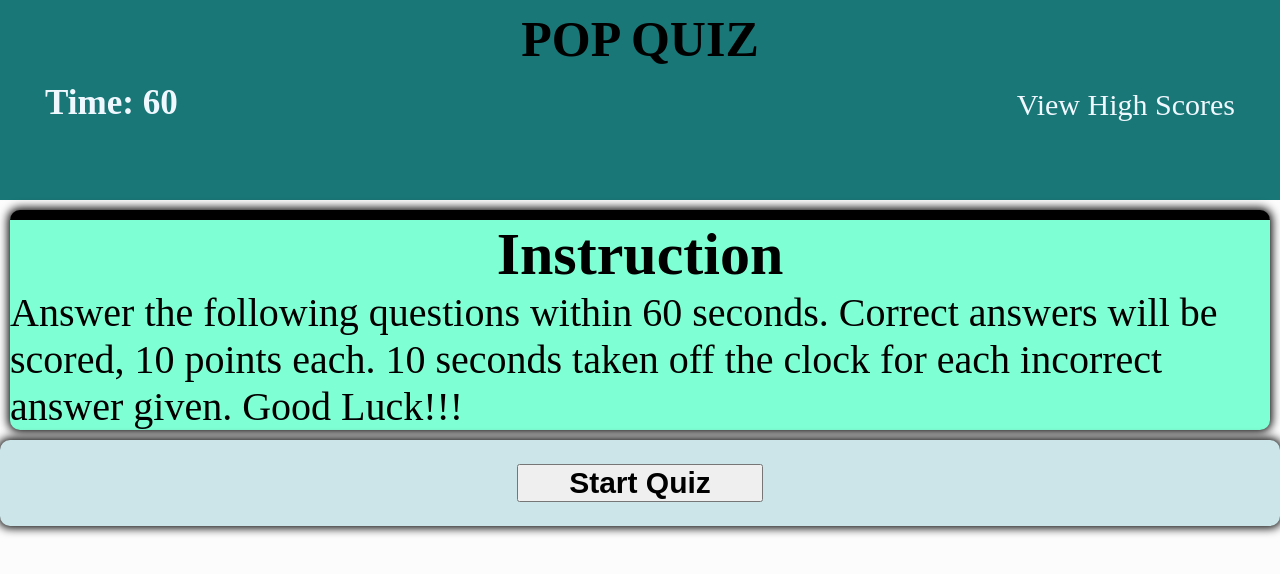
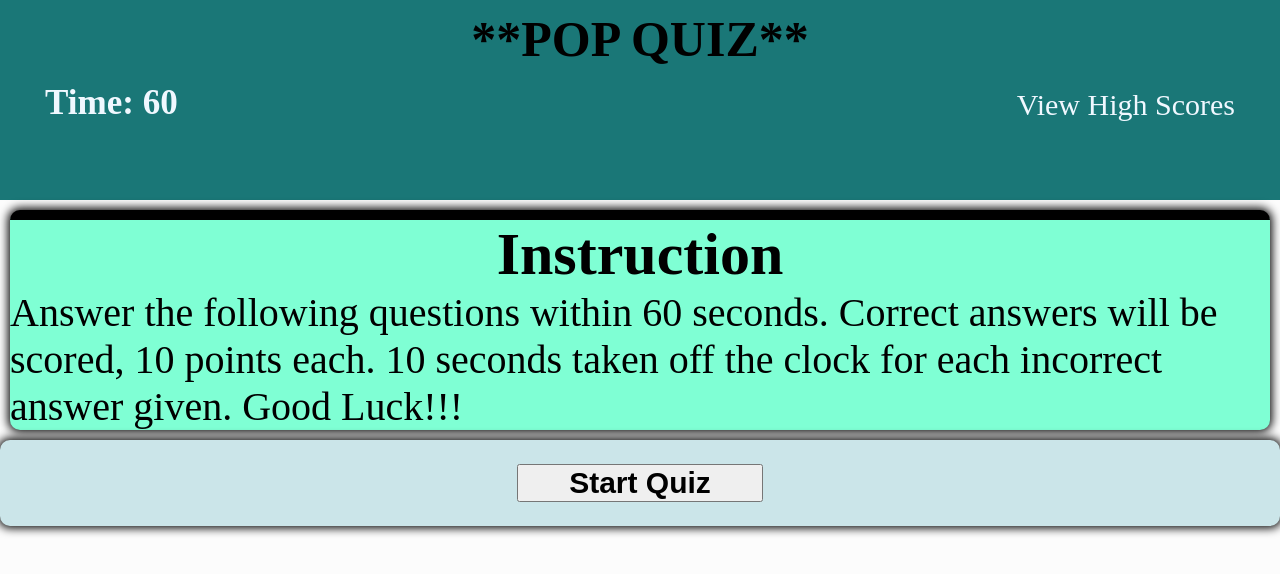
Before and after one commit to khoiphan-9194/quiz, a plain HTML site: page index.html in a window 1280 px wide. Drawn offline with Linux system fonts and the light colour scheme.

Commit message:
almost finish

```diff
--- a/index.html
+++ b/index.html
@@ -10,7 +10,7 @@
   <body>
 
     <header>
-       <h1>POP QUIZ</h1>
+       <h1>**POP QUIZ**</h1>
        <div>
         <h3>Time: <span class="time">60</span></h3>
         <a class="view-scores">View High Scores</a>
--- a/script.js
+++ b/script.js
@@ -110,7 +110,7 @@ function showQuestion()
         Timeup();
         savedScore();
         submission();
-        //
+
 
     }
 }
@@ -294,7 +294,7 @@ function submission()
 
 
              //clear scores from local storage and remove the current list
-       clear_scoresEl.addEventListener("click", function ()
+    clear_scoresEl.addEventListener("click", function ()
             {
                  localStorage.clear();
                 high_scores_listEl.innerHTML = '';
--- a/style.css
+++ b/style.css
@@ -3,7 +3,6 @@
     margin: 0;
     padding: 0;
 }
-
 
 html{
     background-color: rgb(252, 252, 252);
@@ -34,7 +33,6 @@ header h1 {
     font-size: 50px;
     position: relative;
     top: 10px;
-
 
 }
 
@@ -71,7 +69,6 @@ header div a:hover {
 
 .instruction
 {
-
     background-color: aquamarine;
     border-radius: 10px;
     margin: 10px 10px;
```
